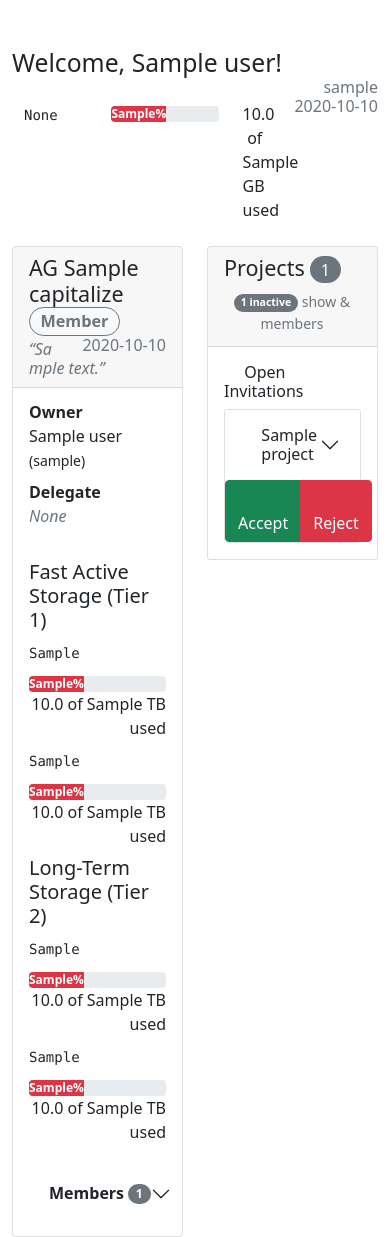
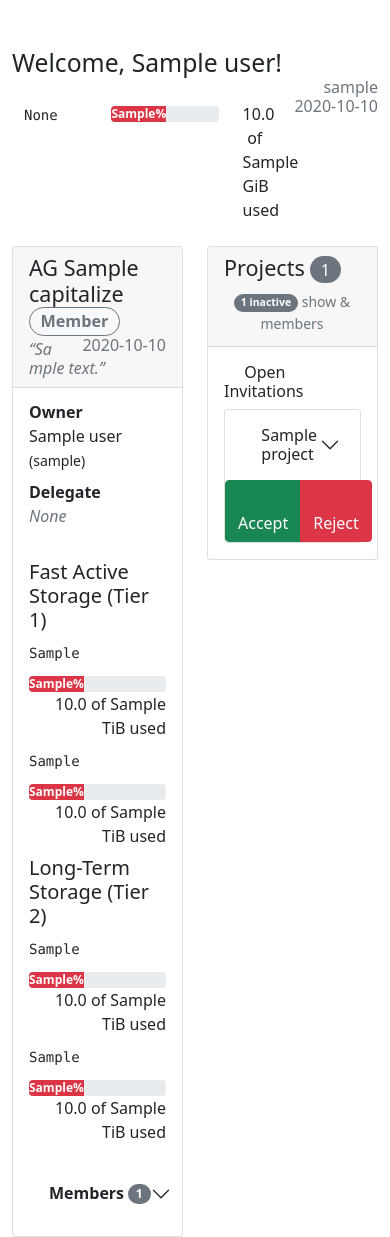
Before and after one commit to bihealth/hpc-access, a Django app: template usersec/templates/usersec/overview.html in a window 390 px wide. Shown: the part 80-1317 px from the top of the page. Run offline with Django 4.2, Linux system fonts and the light colour scheme; the template is opened without the code that fills it: most values are stand-ins (such as "Sample title", 1, 10 or a date in 2020); parts of the project's set-up code (start-up, migrations or seed data) failed here and were passed over; some libraries are stand-ins or nearby versions.

Commit message:
fix: consistently use GiB and TiB for display

```diff
--- a/adminsec/constants.py
+++ b/adminsec/constants.py
@@ -23,19 +23,19 @@ DEFAULT_PROJECT_DIRECTORY_TIER1_SCRATCH = "/data/cephfs-1/scratch/projects/{name
 DEFAULT_PROJECT_DIRECTORY_TIER2_MIRRORED = "/data/cephfs-2/mirrored/projects/{name}"
 DEFAULT_PROJECT_DIRECTORY_TIER2_UNMIRRORED = "/data/cephfs-2/unmirrored/projects/{name}"
 DEFAULT_USER_RESOURCES = {
-    TIER_USER_HOME: 1,  # GB!
+    TIER_USER_HOME: 1,  # GiB!
 }
 DEFAULT_GROUP_RESOURCES = {
-    TIER_SCRATCH: 10,  # TB
-    TIER_WORK: 1,  # TB
-    TIER_MIRRORED: 0,  # TB
-    TIER_UNMIRRORED: 10,  # TB
+    TIER_SCRATCH: 10,  # TiB
+    TIER_WORK: 1,  # TiB
+    TIER_MIRRORED: 0,  # TiB
+    TIER_UNMIRRORED: 10,  # TiB
 }
 DEFAULT_PROJECT_RESOURCES = {
-    TIER_SCRATCH: 0,  # TB
-    TIER_WORK: 0,  # TB
-    TIER_MIRRORED: 0,  # TB
-    TIER_UNMIRRORED: 0,  # TB
+    TIER_SCRATCH: 0,  # TiB
+    TIER_WORK: 0,  # TiB
+    TIER_MIRRORED: 0,  # TiB
+    TIER_UNMIRRORED: 0,  # TiB
 }
 RE_NAME_CORE = r"[a-z][a-z0-9-]*[a-z0-9]"
 RE_NAME = rf"^{RE_NAME_CORE}$"
--- a/adminsec/email.py
+++ b/adminsec/email.py
@@ -611,7 +611,7 @@ def send_notification_storage_quota(hpc_obj, report, dry_run=False):
         subject = SUBJECT_QUOTA_USER
         fragment = FRAGMENT_QUOTA_USER
         emails = [email]
-        unit = "GB"
+        unit = "GiB"
         folders = {TIER_USER_HOME: hpc_obj.home_directory}
     else:
         contacts = hpc_obj.get_manager_contact(slim=True)
@@ -621,7 +621,7 @@ def send_notification_storage_quota(hpc_obj, report, dry_run=False):
         name = hpc_obj.name if entity == "project" else f"AG {hpc_obj.name.capitalize()}"
         subject = SUBJECT_QUOTA_GROUP_PROJECT.format(entity=entity, name=name)
         fragment = FRAGMENT_QUOTA_GROUP_PROJECT.format(entity=entity)
-        unit = "TB"
+        unit = "TiB"
         folders = hpc_obj.folders
 
     table_text = f"folder | quota [{unit}] | used [{unit}] | % | warning \n"
--- a/usersec/templates/usersec/modules/resources_active.html
+++ b/usersec/templates/usersec/modules/resources_active.html
@@ -26,7 +26,7 @@
     </dt>
     <dd class="col-sm-5 text-end">
       {{ object.resources_used.tier1_work|floatformat:"1" }}
-      of {{ object.resources_requested.tier1_work }} TB used
+      of {{ object.resources_requested.tier1_work }} TiB used
     </dd>
   {% endif %}
 
@@ -44,7 +44,7 @@
     </dt>
     <dd class="col-sm-5 text-end">
       {{ object.resources_used.tier1_scratch|floatformat:"1" }}
-      of {{ object.resources_requested.tier1_scratch }} TB used
+      of {{ object.resources_requested.tier1_scratch }} TiB used
     </dd>
   {% endif %}
 {% endif %}
@@ -66,7 +66,7 @@
     </dt>
     <dd class="col-sm-5 text-end">
       {{ object.resources_used.tier2_unmirrored|floatformat:"1" }}
-      of {{ object.resources_requested.tier2_unmirrored }} TB used
+      of {{ object.resources_requested.tier2_unmirrored }} TiB used
     </dd>
   {% endif %}
 
@@ -84,7 +84,7 @@
     </dt>
     <dd class="col-sm-5 text-end">
       {{ object.resources_used.tier2_mirrored|floatformat:"1" }}
-      of {{ object.resources_requested.tier2_mirrored }} TB used
+      of {{ object.resources_requested.tier2_mirrored }} TiB used
     </dd>
   {% endif %}
 {% endif %}
--- a/usersec/templates/usersec/overview.html
+++ b/usersec/templates/usersec/overview.html
@@ -70,7 +70,7 @@
         </div>
     </div>
     <div class="col-2 text-end">
-      {{ object.resources_used.tier1_home|floatformat:"1" }} of {{ object.resources_requested.tier1_home }} GB used
+      {{ object.resources_used.tier1_home|floatformat:"1" }} of {{ object.resources_requested.tier1_home }} GiB used
     </div>
   </div>
   <div class="row mt-4">
--- a/utils/cli/hpc_access_cli/fs.py
+++ b/utils/cli/hpc_access_cli/fs.py
@@ -181,7 +181,7 @@ if [[ "$QUOTA1" -ne "0" ]]; then
         fi
     done
 
-    echo "Creating Tier 1 location with $QUOTA1 TB quota."
+    echo "Creating Tier 1 location with $QUOTA1 TiB quota."
     mkdir $WORK
     mkdir $SCRATCH
     chown -R $OWNER:$GROUP $WORK
@@ -206,7 +206,7 @@ if [[ "$QUOTA2" -ne "0" ]]; then
         fi
     done
 
-    echo "Creating Tier 2 location with $QUOTA2 TB quota."
+    echo "Creating Tier 2 location with $QUOTA2 TiB quota."
     mkdir $TIER2
     chown -R $OWNER:$GROUP $TIER2
     chmod -R 2770 $TIER2
```
Also changed, not shown: usersec/forms.py (+12 -12 lines), usersec/templates/usersec/modules/resources_requested.html (+4 -4 lines), utils/cli/hpc_access_cli/models.py (+5 -5 lines).
